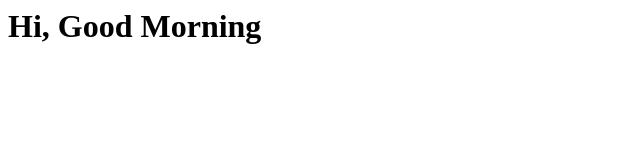
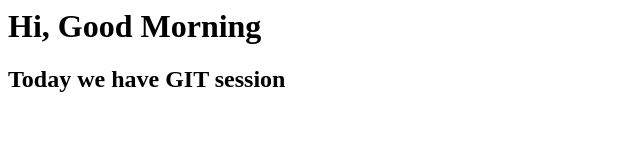
Before and after one commit to asmit29/myproject, a plain HTML site: page index.html in a window 1280 px wide. Shown: the whole page, without its empty margins (0-640 px from the left). Drawn offline with Linux system fonts and the light colour scheme.

Commit message:
This is my second update to index.html

```diff
--- a/index.html
+++ b/index.html
@@ -1 +1,2 @@
 <h1> Hi, Good Morning </h1>
+<h2> Today we have GIT session</h2>
```
